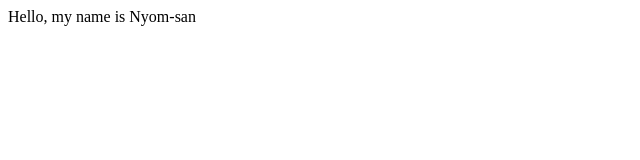
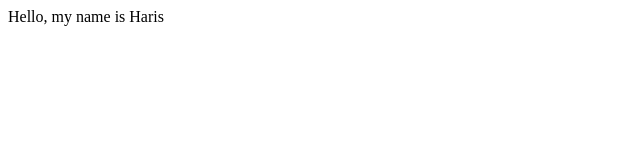
Before and after one commit to nyom-nyom-san/portfolio-project, a website: page index.html in a window 1280 px wide. Shown: the full height of the page, 0-640 px from the left. Drawn offline with Linux system fonts and the light colour scheme.

Commit message:
Update index.html

```diff
--- a/index.html
+++ b/index.html
@@ -9,7 +9,8 @@
 </head>
 
 <body>
-  Hello, my name is Nyom-san
+  Hello, my name is Haris
+
   <script src="script.js"></script>
 </body>
 
```
